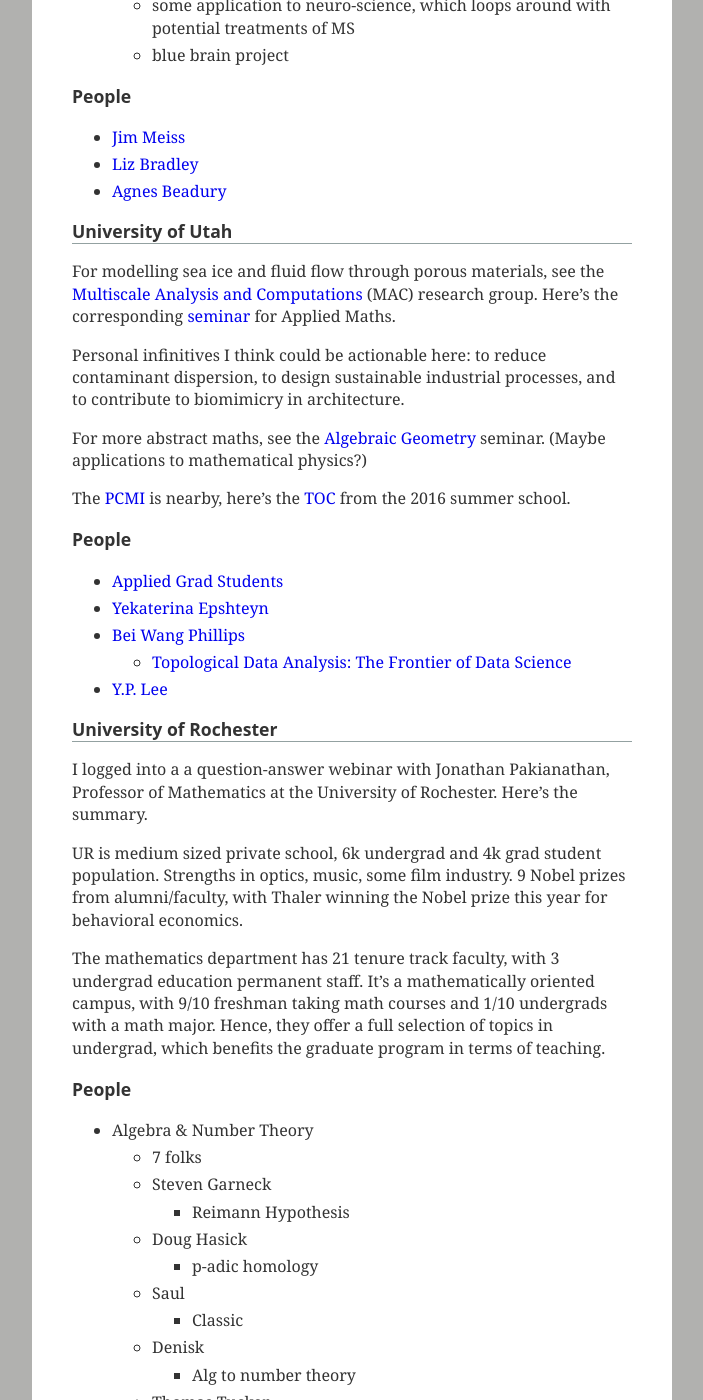
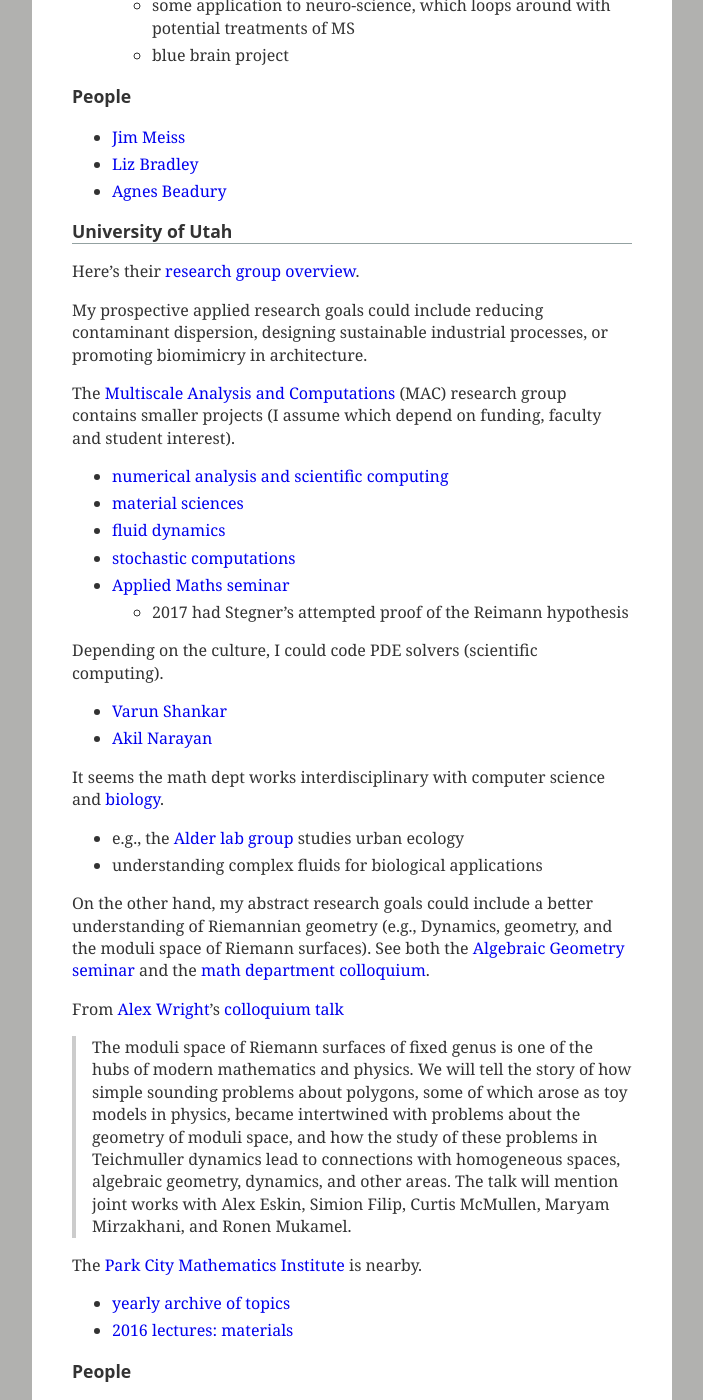
Before and after one commit to coltongrainger/blog, a Jekyll site: the page built from _posts/2017-10-18-grad-school.md, in a window 1280 px wide and 1400 px high, scrolled down 1096 px. Shown: the whole window, without its empty margins (288-991 px from the left). Built offline with Jekyll 4.4.1, drawn with Linux system fonts in a browser that asks for light colours; our own code applies the rules of GitHub Pages for plain Markdown files; some of the changed text lies outside the part shown.

Commit message:
upto abstract math at Utah, add.

```diff
--- a/_posts/2017-10-18-grad-school.md
+++ b/_posts/2017-10-18-grad-school.md
@@ -51,21 +51,46 @@
 
 ## University of Utah
 
-For modelling sea ice and fluid flow through porous materials, see the [Multiscale Analysis and Computations](http://www.math.utah.edu/applied-math/) (MAC) research group. Here's the corresponding [seminar](http://www.math.utah.edu/applied-math/seminar/) for Applied Maths.
+Here's their [research group overview](https://www.math.utah.edu/research/research_groups.php).
 
-Personal infinitives I think could be actionable here: to reduce contaminant dispersion, to design sustainable industrial processes, and to contribute to biomimicry in architecture.
+My prospective applied research goals could include reducing contaminant dispersion, designing sustainable industrial processes, or promoting biomimicry in architecture.
 
-For more abstract maths, see the [Algebraic Geometry](https://www.math.utah.edu/agseminar/) seminar. (Maybe applications to mathematical physics?)
+The [Multiscale Analysis and Computations](http://www.math.utah.edu/applied-math/) (MAC) research group contains smaller projects (I assume which depend on funding, faculty and student interest).
+- [numerical analysis and scientific computing](https://www.math.utah.edu/applied-math/na/)
+- [material sciences](https://www.math.utah.edu/applied-math/composites/)
+- [fluid dynamics](https://www.math.utah.edu/applied-math/fluids/)
+- [stochastic computations](https://www.math.utah.edu/applied-math/stochastic/)
+- [Applied Maths seminar](http://www.math.utah.edu/applied-math/seminar/)
+	- 2017 had Stegner's attempted proof of the Reimann hypothesis
 
-The [PCMI](https://pcmi.ias.edu/) is nearby, here's the [TOC](http://bookstore.ams.org/pcms-23/~~FreeAttachments/pcms-23-toc.pdf) from the 2016 summer school.
+Depending on the culture, I could code PDE solvers (scientific computing).
+- [Varun Shankar](http://www.math.utah.edu/~vshankar/)
+- [Akil Narayan](http://www.sci.utah.edu/~akil/research.html)
+
+It seems the math dept works interdisciplinary with computer science and [biology](https://www.math.utah.edu/research/mathbio/).
+- e.g., the [Alder lab group](http://www.math.utah.edu/~adler/) studies urban ecology
+- understanding complex fluids for biological applications
+
+On the other hand, my abstract research goals could include a better understanding of Riemannian geometry (e.g., Dynamics, geometry, and the moduli space of Riemann surfaces). See both the [Algebraic Geometry seminar](https://www.math.utah.edu/agseminar/) and the [math department colloquium](http://www.math.utah.edu/research/colloquia/).
+
+From [Alex Wright](https://web.stanford.edu/~amwright/)'s [colloquium talk](https://www.youtube.com/watch?v=4mY1k4mBi3s)
+> The moduli space of Riemann surfaces of fixed genus is one of the hubs of modern mathematics and physics. We will tell the story of how simple sounding problems about polygons, some of which arose as toy models in physics, became intertwined with problems about the geometry of moduli space, and how the study of these problems in Teichmuller dynamics lead to connections with homogeneous spaces, algebraic geometry, dynamics, and other areas. The talk will mention joint works with Alex Eskin, Simion Filip, Curtis McMullen, Maryam Mirzakhani, and Ronen Mukamel.
+
+The [Park City Mathematics Institute](https://pcmi.ias.edu/) is nearby.
+- [yearly archive of topics](https://pcmi.ias.edu/archives)
+- [2016 lectures: materials](http://bookstore.ams.org/pcms-23/~~FreeAttachments/pcms-23-toc.pdf)
 
 ### People
 
-- [Applied Grad Students](http://www.math.utah.edu/applied-math/grads/)
-- [Yekaterina Epshteyn](http://www.math.utah.edu/~epshteyn/)
-- [Bei Wang Phillips](http://www.sci.utah.edu/~beiwang/)
-	- [Topological Data Analysis: The Frontier of Data Science](http://www.sci.utah.edu/~beiwang/teaching/cs6170-spring-2017/Lecture01.pdf)
-- [Y.P. Lee](http://www.math.utah.edu/~yplee/research/#area)
+- applied faculty
+	- [Yekaterina Epshteyn](http://www.math.utah.edu/~epshteyn/)
+	- [Christel Hohenegger](http://www.math.utah.edu/~choheneg/)
+	- [Aaron Folgeson](https://www.math.utah.edu/~fogelson/research.html)
+	- [Andrej Cherkaev](http://www.math.utah.edu/~cherk/)
+- algebraic geometry faculty
+	- [Y.P. Lee](http://www.math.utah.edu/~yplee/research/#area)
+- interdisciplinary
+	- [Bei Wang Phillips](http://www.sci.utah.edu/~beiwang/), in [Topological Data Analysis: The Frontier of Data Science](http://www.sci.utah.edu/~beiwang/teaching/cs6170-spring-2017/Lecture01.pdf)
 
 ## University of Rochester
 
```
